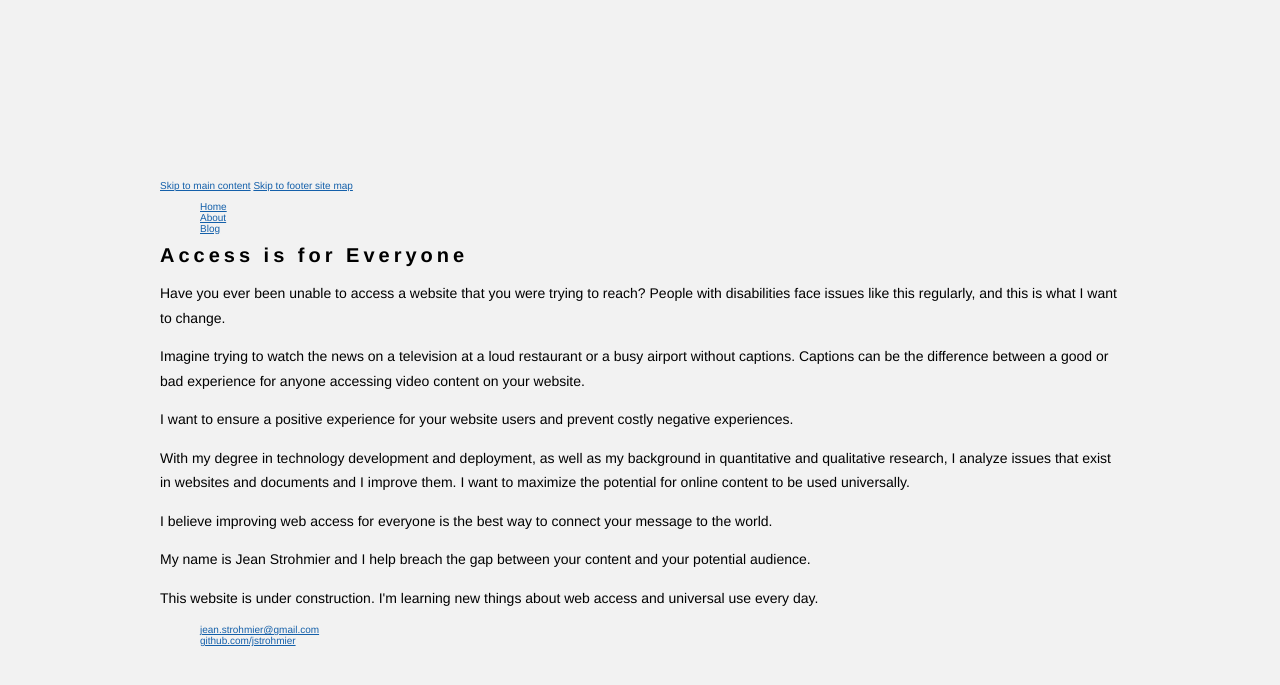
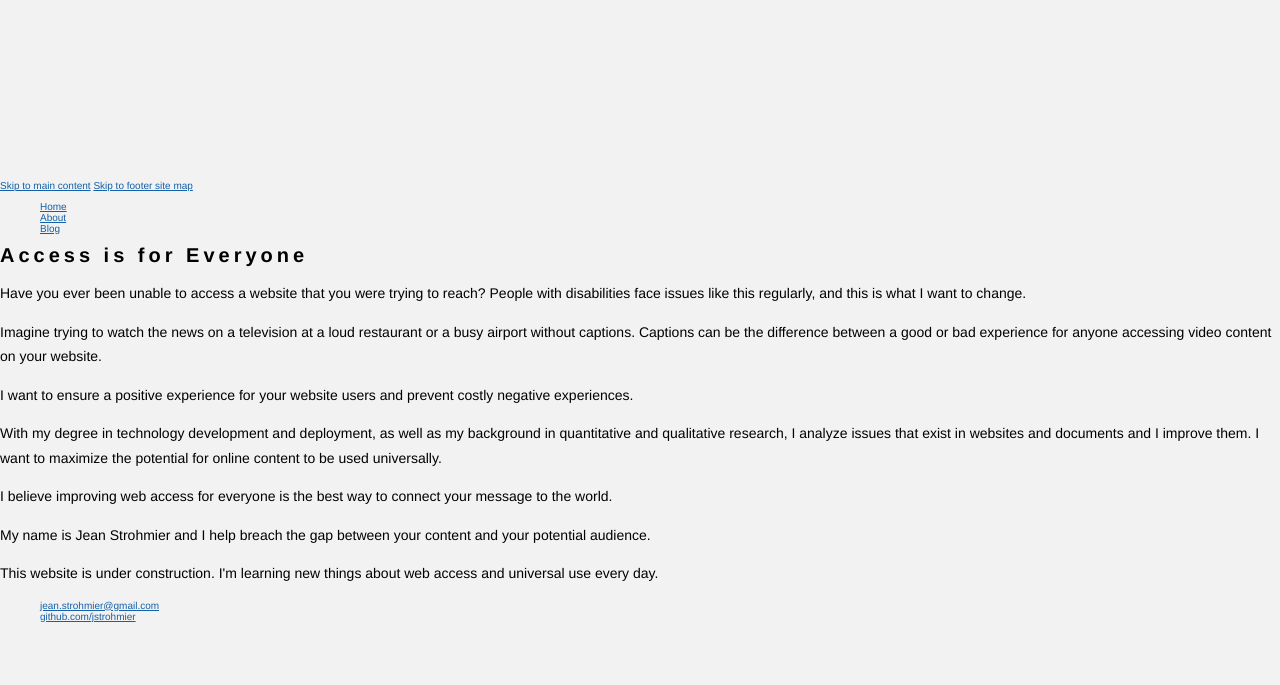
Before and after one commit to JStrohmier/jstrohmier.github.io, a Jekyll site: the page built from index.html, in a window 1280 px wide. Shown: the top 685 px of the page. Built offline with Jekyll 4.4.1, drawn with Linux system fonts in a browser that asks for light colours.

Commit message:
Update main.css

```diff
--- a/css/main.css
+++ b/css/main.css
@@ -12,7 +12,6 @@
     background-color: #f2f2f2;
     webkit-tap-highlight-color: #ffac39;
     margin: 180px auto;
-    width: 75%;
     }
 .text-muted {
   color: #777777;
@@ -79,31 +78,6 @@
   height: 48px;
   content: " ";
 }
-section {
-  width: 100%;
-  margin-left: auto;
-  margin-right: auto;
-}
-section h2.section-heading {
-  font-size: 3.2rem;
-  font-size: 32px;
-  margin-top: 0;
-  margin-bottom: 15px;
-}
-section h3.section-subheading {
-  font-size: 2rem;
-  font-size: 20px;
-  font-family: "Gotham", Helvetica, "Helvetica Neue", Arial, sans-serif;
-  line-height: 140%;
-  text-transform: none;
-  font-weight: 400;
-  margin-bottom: 0;
-}
-@media (min-width: 768px) {
-  section {
-    padding: 150px 0;
-  }
-}
 
 .flash {
   display: none;
```
